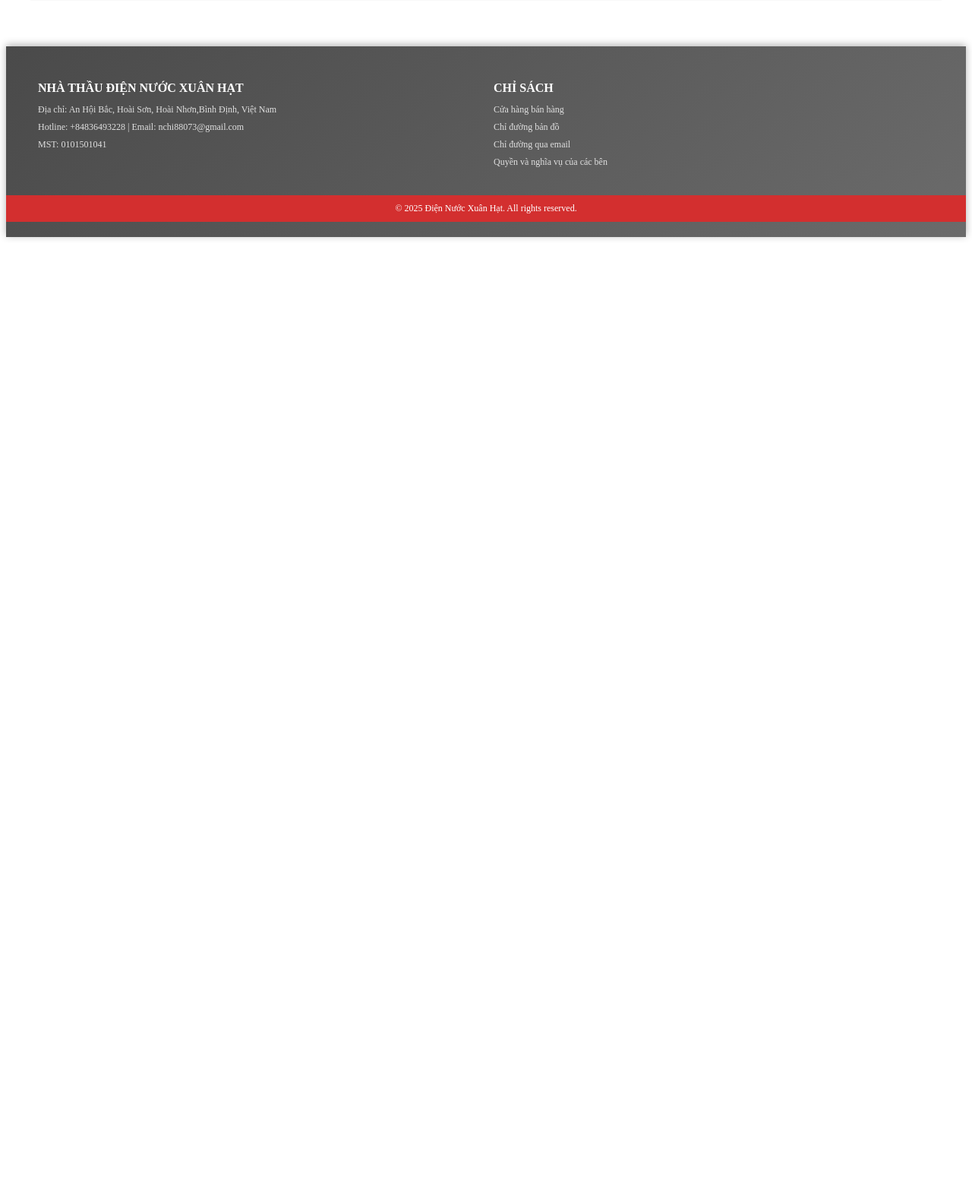
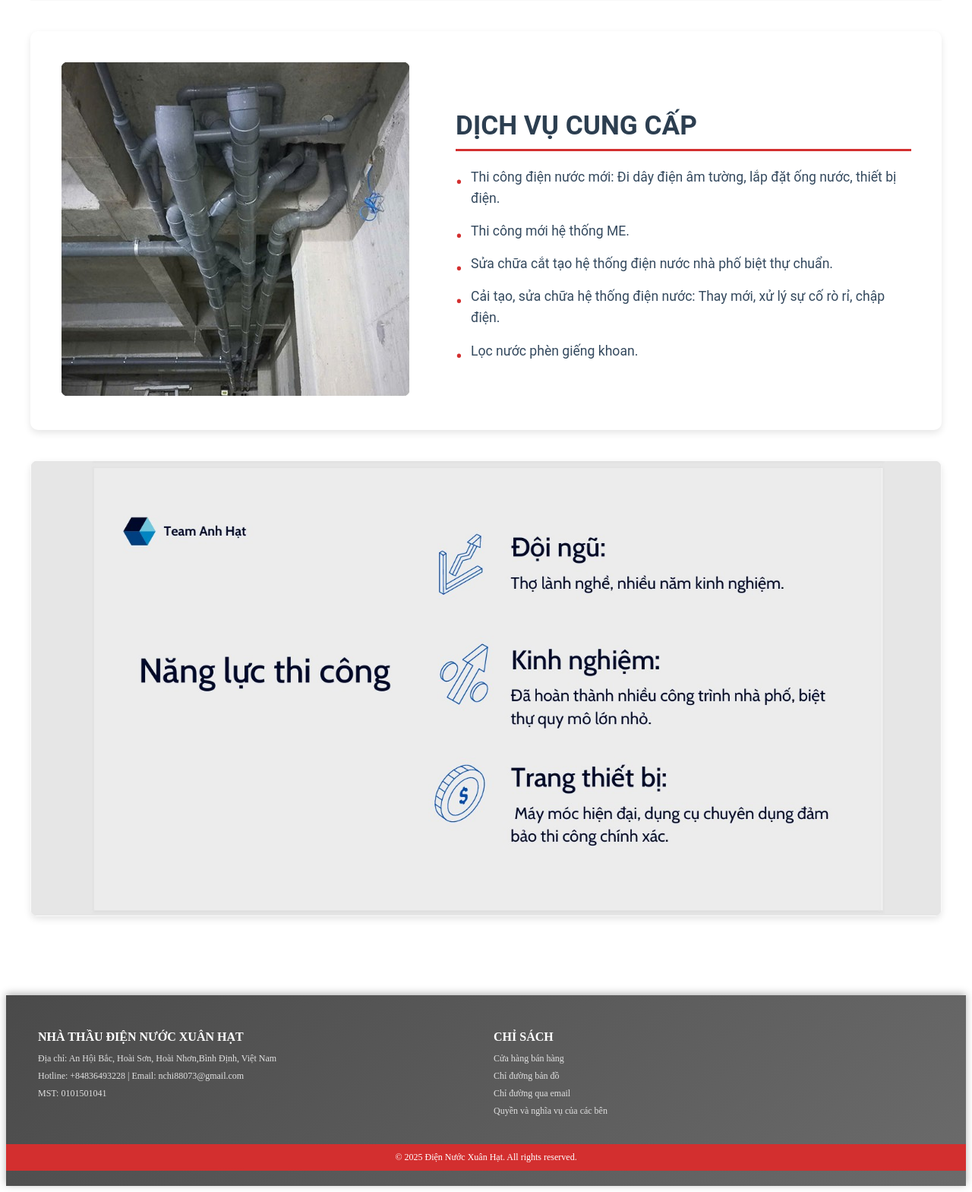
Before and after one commit to nguyenducchi123/diennuocxuanhat, a Django app: page / in a window 1280 px wide. Shown: the part 2165-3734 px from the top of the page at 76% size. Before the commit the page ends 2480 px from the top, so only its background shows below. Run offline with Django 5.2, Linux system fonts and the light colour scheme.

Commit message:
Fix project section structure and add team section

```diff
--- a/home/templates/home/index.html
+++ b/home/templates/home/index.html
@@ -151,7 +151,84 @@
         margin: 0;
         line-height: 1.5;
     }
-
+    /* Services Provided Section */
+    .services-provided-section {
+        display: flex;
+        align-items: center;
+        justify-content: space-between;
+        background-color: #fff;
+        padding: 40px;
+        border-radius: 10px;
+        box-shadow: 0 4px 10px rgba(0, 0, 0, 0.1);
+        margin: 40px 0;
+    }
+    .services-provided-image img {
+        max-width: 100%;
+        border-radius: 10px;
+        transition: transform 0.3s ease;
+    }
+    .services-provided-image img:hover {
+        transform: scale(1.05);
+    }
+    .services-provided-content {
+        max-width: 600px;
+        padding-left: 30px;
+    }
+    .services-provided-content h2 {
+        font-size: 2.2em;
+        color: #2c3e50;
+        margin-bottom: 20px;
+        border-bottom: 3px solid #d32f2f; /* Đồng bộ với màu menu đỏ */
+        padding-bottom: 10px;
+    }
+    .services-provided-content ul {
+        list-style-type: none;
+        padding: 0;
+    }
+    .services-provided-content li {
+        font-size: 1.1em;
+        color: #34495e;
+        line-height: 1.6;
+        margin-bottom: 15px;
+        position: relative;
+        padding-left: 20px;
+    }
+    .services-provided-content li::before {
+        content: "•";
+        position: absolute;
+        left: 0;
+        color: #d32f2f; /* Đồng bộ với màu menu đỏ */
+        font-size: 1.5em;
+    }
+    @media (max-width: 768px) {
+        .services-provided-section {
+            flex-direction: column;
+            text-align: center;
+        }
+        .services-provided-content {
+            padding-left: 0;
+            padding-top: 20px;
+        }
+    }
+    /* Below Services Image Section */
+    .below-services-image-section {
+        text-align: center;
+        margin: 40px 0;
+    }
+    .below-services-image-section img {
+        max-width: 100%;
+        border-radius: 10px;
+        box-shadow: 0 4px 10px rgba(0, 0, 0, 0.1);
+        transition: transform 0.3s ease;
+    }
+    .below-services-image-section img:hover {
+        transform: scale(1.05);
+    }
+    @media (max-width: 768px) {
+        .below-services-image-section img {
+            width: 90%;
+        }
+    }
     /* Responsive Design */
     @media (max-width: 768px) {
         .hero-section {
@@ -254,6 +331,25 @@
                     <p>2024 – Trung tâm y tế huyện Hoài Nhơn</p>
                 </div>
             </div>
+        </section>
+        <section class="services-provided-section">
+            <div class="services-provided-image">
+                <img src="{% static 'images/dich-vu-cung-cap.jpg' %}" alt="Dịch Vụ Cung Cấp">
+            </div>
+            <div class="services-provided-content">
+                <h2>DỊCH VỤ CUNG CẤP</h2>
+                <ul>
+                    <li>Thi công điện nước mới: Đi dây điện âm tường, lắp đặt ống nước, thiết bị điện.</li>
+                    <li>Thi công mới hệ thống ME.</li>
+                    <li>Sửa chữa cắt tạo hệ thống điện nước nhà phố biệt thự chuẩn.</li>
+                    <li>Cải tạo, sửa chữa hệ thống điện nước: Thay mới, xử lý sự cố rò rỉ, chập điện.</li>
+                    <li>Lọc nước phèn giếng khoan.</li>
+                </ul>
+            </div>
+        </section>
+        <section class="below-services-image-section">
+            <img src="{% static 'images/below-services.jpg' %}" alt="Hình ảnh minh họa dưới Dịch Vụ Cung Cấp">
+            </div>
         </div>
     </section>
 </div>
```
Also changed, not shown: home/static/images/below-services.jpg (added), home/static/images/dich-vu-cung-cap.jpg (added), 3 other files.
